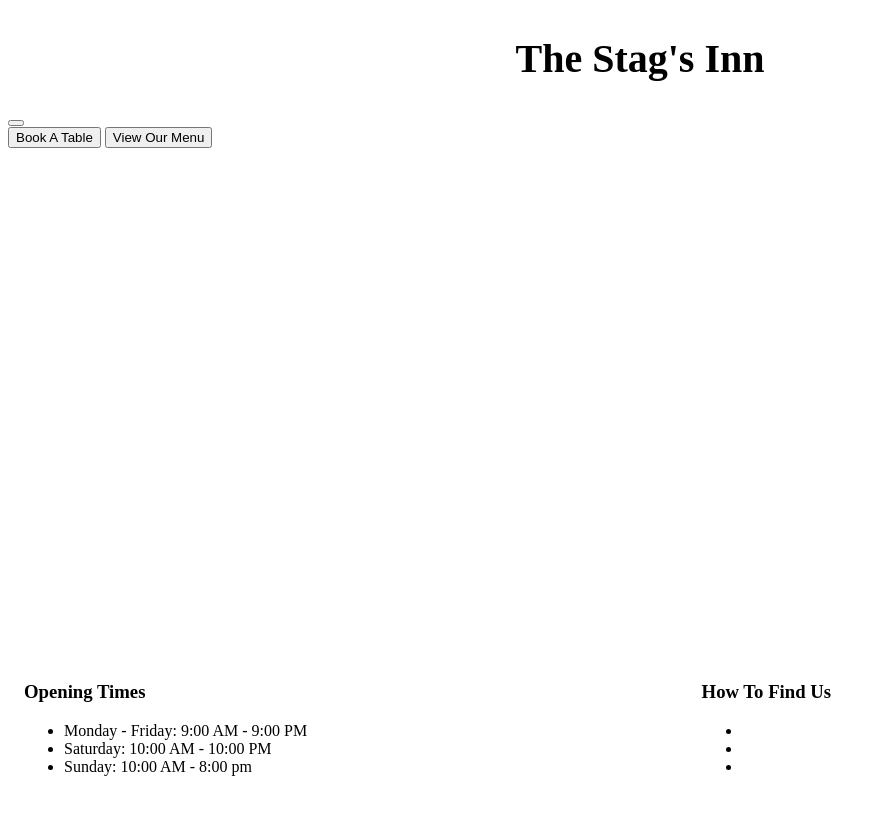
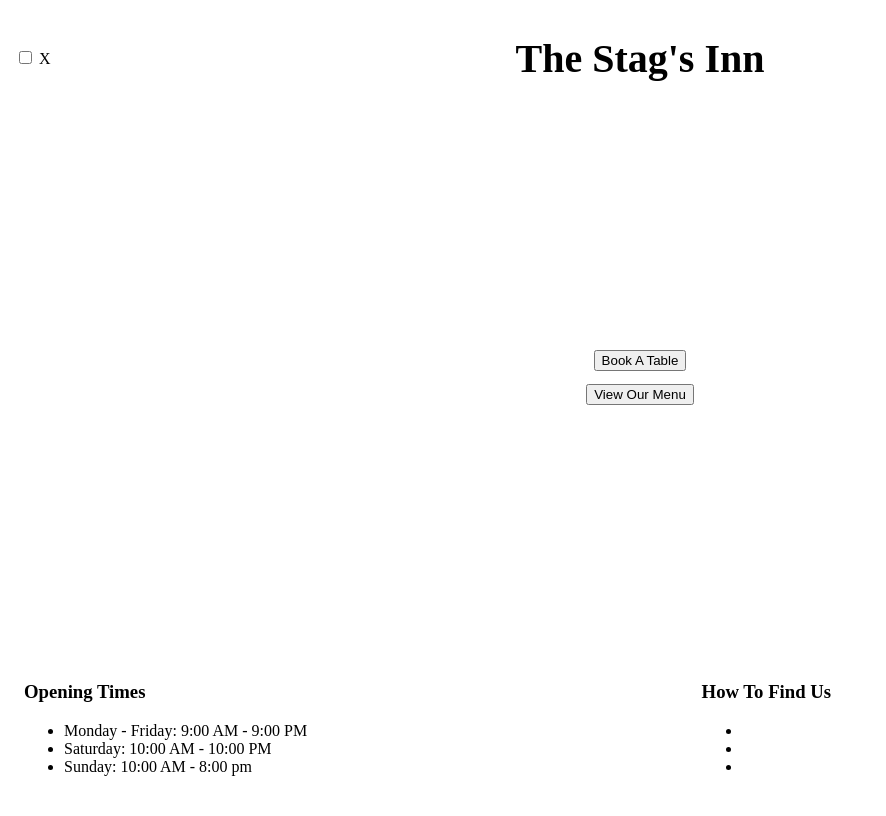
Before and after one commit to ashley9368/restaurant-booking-system, a Django app: page / in a window 1280 px wide. Shown: the whole page, without its empty margins (0-886 px from the left). Run offline with Django 5.2, Linux system fonts and the light colour scheme.

Commit message:
add basic clickable menu to top left

```diff
--- a/core/static/core/style.css
+++ b/core/static/core/style.css
@@ -1,9 +1,26 @@
-/*Header Area*/
+/* Header Area */
+header {
+    display: flex;
+    justify-content: space-between;
+    align-items: center;
+    padding: 0 20px;
+}
+
+.header-left {
+    position: absolute;
+    left: 15px;
+}
 .heading {
     text-align: center;
     font-size: 40px;
+    flex: 1;
 }
 
+nav {
+    display: none;
+}
+
+/* Main Content */
 body {
     min-height: 100vh;
     display: flex;
@@ -12,8 +29,21 @@ body {
 
 main {
     flex: 1; /* Takes all remaining space, pushing footer down */
+    display: flex;
+    flex-direction: column;
+    justify-content: center;   /* Centers them vertically */
+    align-items: center;       /* Centers them horizontally */
+    height: 100%;              /* Ensures main takes up available space */
+    margin: 0;
+    padding: 0;
 }
 
+.btn-book-table,
+.btn-view-menu {
+    margin: 0.5em 0;           /* Some spacing between the buttons */
+}
+
+/* Footer */
 .footer {
     display: flex;
     justify-content: space-between;
--- a/core/templates/core/index.html
+++ b/core/templates/core/index.html
@@ -11,19 +11,23 @@
     <header>
         <h1 class="heading">The Stag's Inn</h1>
 
-        <nav class="nav">
-            <button class="menu-toggle" aria-label="Toggle navigation" aria-expanded="false">
-                <span class="x"></span>
-                <span class="x"></span>
-                <span class="x"></span>
-                <span class="x"></span>
-            </button>
+        <div class="header-left">
+        <input type="checkbox" id="menu-click">
+        <label for="menu-click" class="menu-toggle">X</label>
+        <nav>
+            <ul id="menu">
+                <li><a href=""></a>View Our Menu</li>
+                <li><a href=""></a></li>
+                <li><a href=""></a></li>
+            </ul>
         </nav>
     </header>
 
         <main>
+
         <button class="btn-book-table">Book A Table</button>
         <button class="btn-view-menu">View Our Menu</button>
+
         </main>
 
     <footer class="footer">
```
